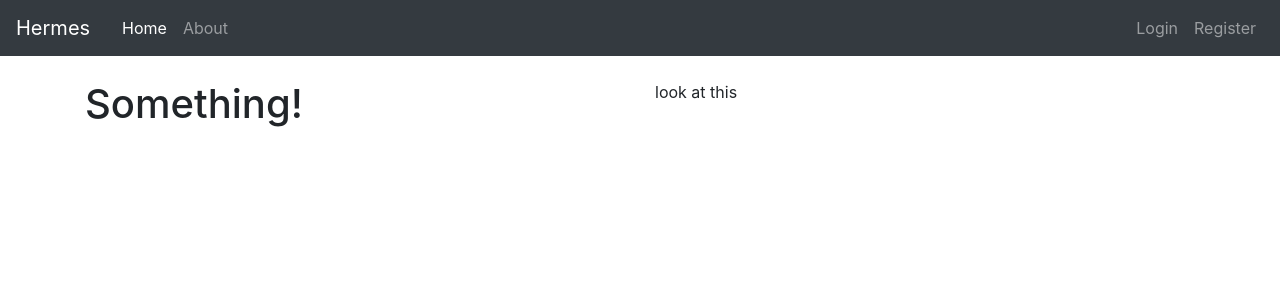
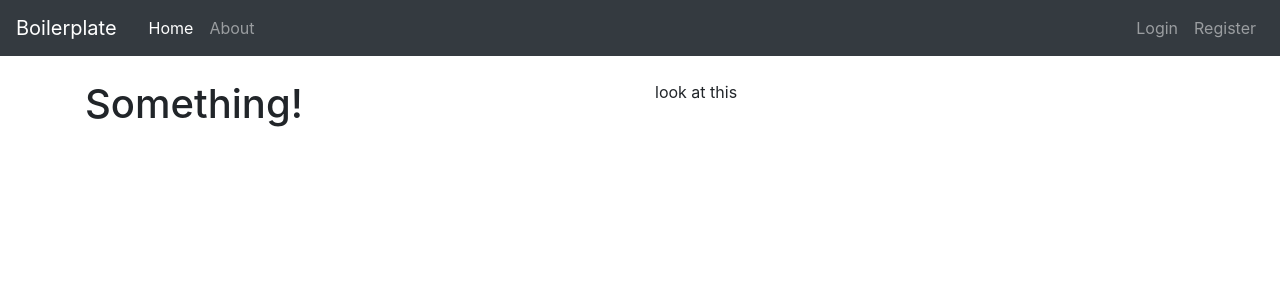
Before and after one commit to elhusseiniali/flask-boilerplate, a Flask app: page / in a window 1280 px wide. Shown: the top 300 px of the page. Run offline with Flask 2, Linux system fonts and the light colour scheme; some libraries are stand-ins or nearby versions.

Commit message:
Renamed some stuff.

```diff
--- a/code/hermesxo/__init__.py
+++ b/code/boilerplate/__init__.py
@@ -23,8 +23,8 @@ login_manager.login_message_category = 'info'
 #   This is because the linter cannot distinguish between imports in a script
 #   and imports in a package. The order of the imports is also important.
 #   These two imports *had* to happen after initializing db.
-from hermesxo import routes
-from hermesxo.models import User
+from boilerplate import routes
+from boilerplate.models import User
 
 from flask_admin import Admin
 from flask_admin.contrib.sqla import ModelView
--- a/code/hermesxo/forms.py
+++ b/code/boilerplate/forms.py
@@ -3,7 +3,7 @@ from wtforms import StringField, PasswordField, SubmitField, BooleanField
 from wtforms.validators import DataRequired, Length, Email, EqualTo
 from wtforms.validators import ValidationError
 
-from hermesxo.models import User
+from boilerplate.models import User
 
 
 class RegistrationForm(FlaskForm):
--- a/code/hermesxo/models.py
+++ b/code/boilerplate/models.py
@@ -1,4 +1,4 @@
-from hermesxo import db, login_manager
+from boilerplate import db, login_manager
 from flask_login import UserMixin
 from sqlalchemy_utils import EmailType
 
--- a/code/hermesxo/routes.py
+++ b/code/boilerplate/routes.py
@@ -1,7 +1,7 @@
 from flask import render_template, flash, redirect, url_for, request
-from hermesxo import app, db, bcrypt
-from hermesxo.forms import RegistrationForm, LoginForm
-from hermesxo.models import User
+from boilerplate import app, db, bcrypt
+from boilerplate.forms import RegistrationForm, LoginForm
+from boilerplate.models import User
 
 from flask_login import login_user, current_user, logout_user, login_required
 
--- a/code/hermesxo/templates/layout.html
+++ b/code/boilerplate/templates/layout.html
@@ -11,15 +11,15 @@
         <!-- End Boostrap -->
 
         {% if title %}
-            <title>Hermes - {{ title }}</title>
+            <title>Boilerplate - {{ title }}</title>
         {% else %}
-            <title>Hermes</title>
+            <title>Boilerplate</title>
         {% endif %}
     </head>
     <body>
         <header class = "site-header mb-4">
             <nav class="navbar navbar-expand-md navbar-dark bg-dark sticky-top">
-            <a class="navbar-brand mr-4" href="#">Hermes</a>
+            <a class="navbar-brand mr-4" href="#">Boilerplate</a>
 
             <button class="navbar-toggler" type="button" data-toggle="collapse" data-target="#navbarToggle" aria-controls="navbarToggle" aria-expanded="false" aria-label="Toggle navigation">
                 <span class="navbar-toggler-icon"></span>
--- a/code/run.py
+++ b/code/run.py
@@ -1,4 +1,4 @@
-from hermesxo import app
+from boilerplate import app
 
 if __name__ == '__main__':
     app.run(debug=True)
```
Also changed, not shown: code/boilerplate/requirements.txt (renamed from code/hermesxo/requirements.txt), code/boilerplate/templates/about.html (renamed from code/hermesxo/templates/about.html), code/boilerplate/templates/account.html (renamed from code/hermesxo/templates/account.html), code/boilerplate/templates/home.html (renamed from code/hermesxo/templates/home.html), code/boilerplate/templates/login.html (renamed from code/hermesxo/templates/login.html), code/boilerplate/templates/register.html (renamed from code/hermesxo/templates/register.html).
